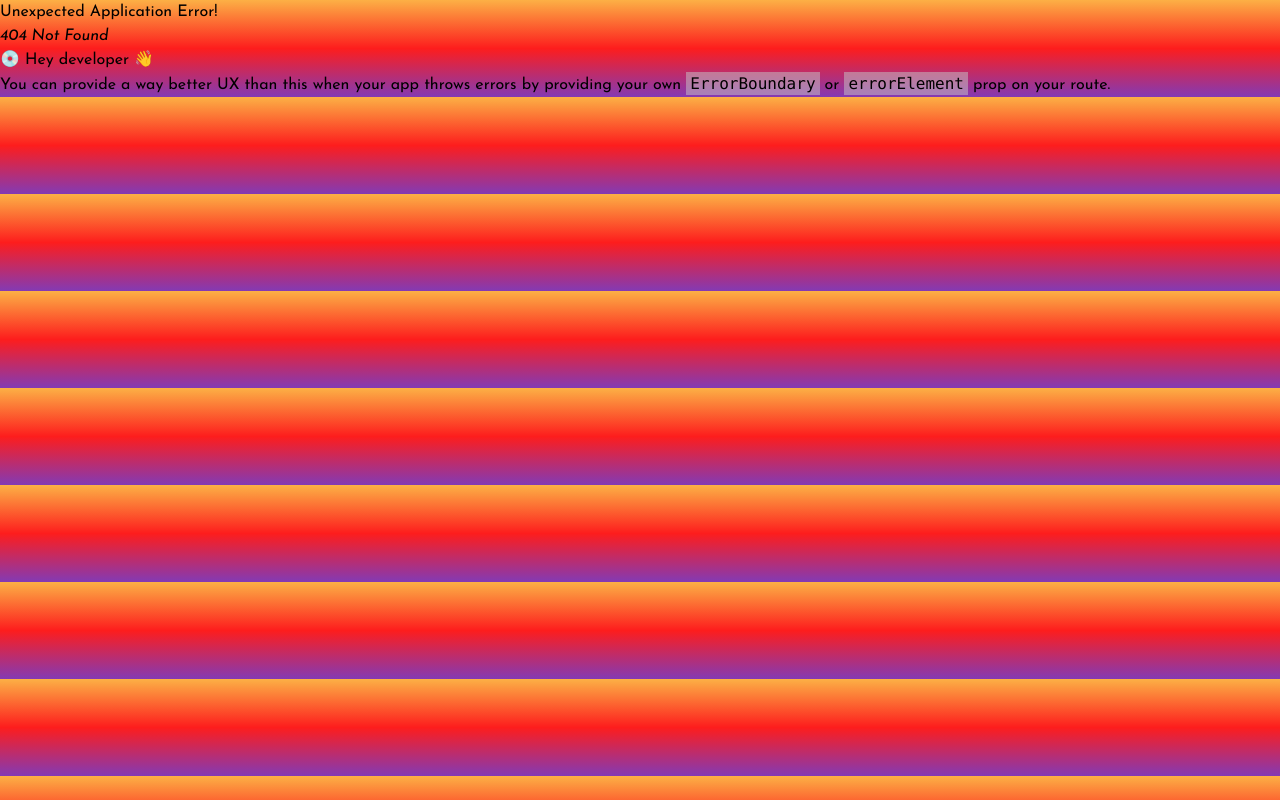
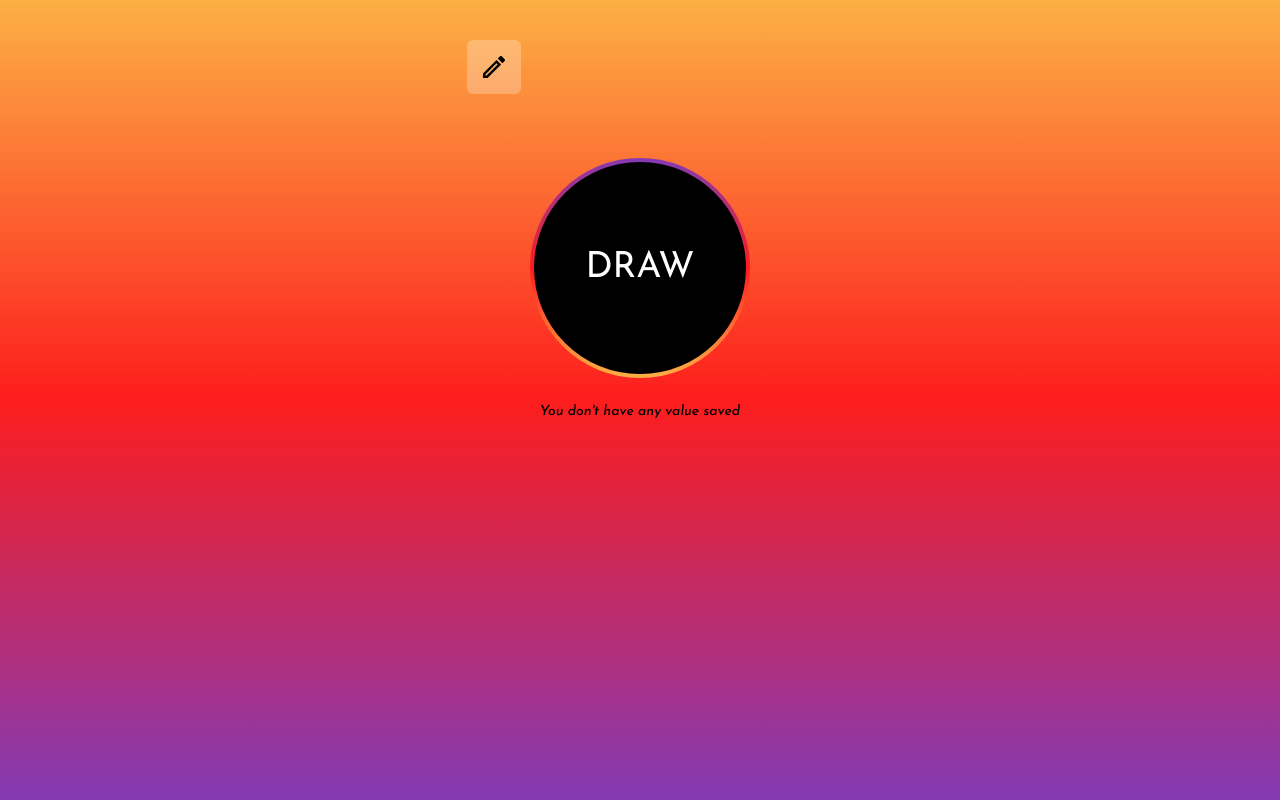
Before and after one commit to NataliaFrancisca/draw-a-name-helper, a React (Vite) app: page /view in a window 1280 px wide. Before the commit this address had no page. Built offline with nearby package versions, Linux system fonts and the light colour scheme.

Commit message:
fix: renamed all content that was writing using SORT > DRAW

```diff
--- a/index.html
+++ b/index.html
@@ -4,7 +4,7 @@
     <meta charset="UTF-8" />
     <link rel="icon" type="image/svg+xml" href="/favicon.ico" />
     <meta name="viewport" content="width=device-width, initial-scale=1.0" />
-    <title>SORT HELPER</title>
+    <title>DRAW A NAME</title>
   </head>
   <body>
     <div id="root"></div>
--- a/package.json
+++ b/package.json
@@ -1,5 +1,5 @@
 {
-  "name": "sort-helper",
+  "name": "draw-name-helper",
   "private": true,
   "version": "0.0.0",
   "type": "module",
--- a/src/App.tsx
+++ b/src/App.tsx
@@ -6,7 +6,7 @@ function App() {
 
   return (
     <main className="bg-custom-gradient h-screen p-10 gap-8 flex flex-col justify-end md:w-2/6">
-      <h1 className="font-title text-5xl md:text-6xl">SORT <br/>HELPER</h1>
+      <h1 className="font-title text-5xl md:text-6xl">DRAW A <br/> NAME.</h1>
       <button className="bg-white py-4 rounded-md w-full font-bold text-xl" onClick={() => onNavigate('/register')}>START</button>
     </main>
   )
--- a/src/components/ButtonSort/ButtonSort.tsx
+++ b/src/components/ButtonDraw/ButtonDraw.tsx
@@ -1,22 +1,22 @@
 type CallbackButtonFunction = () => void;
 
-interface IButtonSort{
-    sortValue: CallbackButtonFunction,
+interface IButtonDraw{
+    drawName: CallbackButtonFunction,
     values: Array<string>
 }
 
-const ButtonSort = (props: IButtonSort) => {
+const ButtonDraw = (props: IButtonDraw) => {
     return(
-        <div className="bg-button-gradient rounded-full w-[200px] h-[200px] flex justify-center p-1 mx-auto">
+        <div className="bg-button-gradient rounded-full w-[220px] h-[220px] flex justify-center p-1 mx-auto">
             <button
                 className="rounded-full bg-black text-4xl text-white w-full cursor-pointer disabled:cursor-not-allowed"
-                onClick={() => props.sortValue()}
+                onClick={() => props.drawName()}
                 disabled={props.values.length === 0}
             >
-                    SORT
+                    DRAW
             </button>
         </div>
     )
 }
 
-export default ButtonSort;
+export default ButtonDraw;
--- a/src/components/NameList/SortedList.tsx
+++ b/src/components/NameList/DrawnList.tsx
@@ -1,8 +1,8 @@
-const SortedList = (props: {names: Array<string>}) => {
+const DrawnList = (props: {names: Array<string>}) => {
 
     return(
        <section className="flex flex-col bg-button-transparent p-6 rounded-md">
-            <label className="font-bold text-xl mb-2">Sorted Values:</label>
+            <label className="font-bold text-xl mb-2">Drawn Names:</label>
 
             <ul className="list-decimal list-inside" role="list">
                 {props.names.map((value, key) => (
@@ -15,4 +15,4 @@ const SortedList = (props: {names: Array<string>}) => {
     )
 }
 
-export default SortedList;
+export default DrawnList;
--- /dev/null
+++ b/src/hooks/useDrawName.tsx
@@ -0,0 +1,43 @@
+import { useState } from "react";
+import { getLocalStorage } from "../service/localStorageService";
+import { getMathRandomValue } from "../utils/random-value";
+
+export const useDrawName = () => {
+    const storage = getLocalStorage() as Array<string>;
+
+    const [drawnName, setDrawnName] = useState<string | boolean>(false);
+    const [drawnNames, setDrawnNames] = useState<Array<string>>([]);
+
+    const [values, setValues] = useState<Array<string>>(storage);
+
+    const onDrawName = () => {
+        if(values.length == 0){
+            return false;
+        }
+
+        const randomNumber = getMathRandomValue(values);
+        const drawnName = values[randomNumber];
+
+        setDrawnName(drawnName);
+        setDrawnNames((prev) => [...prev, drawnName]);
+
+        removeDrawnName(drawnName);
+    }
+
+    const removeDrawnName = (drawn: string) => {
+        const updatedArray = values.filter((value) => value != drawn);
+        setValues(updatedArray);
+    }
+
+    const componentMessage = () => {
+        if(storage.length === 0){
+            return "You don't have any value saved"
+        }
+
+        if(values.length === 0){
+            return "ALL VALUES WERE DRAWN"
+        }
+    }
+
+    return { values, drawnName, drawnNames, onDrawName, componentMessage}
+};
--- a/src/hooks/useSortValue.tsx
+++ /dev/null
@@ -1,43 +0,0 @@
-import { useState } from "react";
-import { getLocalStorage } from "../service/localStorageService";
-import { getMathRandomValue } from "../utils/random-value";
-
-export const useSortValue = () => {
-    const storage = getLocalStorage() as Array<string>;
-
-    const [sortedValue, setSortedValue] = useState<string | boolean>(false);
-    const [sortedValues, setSortedValues] = useState<Array<string>>([]);
-
-    const [values, setValues] = useState<Array<string>>(storage);
-
-    const sortValue = () => {
-        if(values.length == 0){
-            return false;
-        }
-
-        const numberSorted = getMathRandomValue(values);
-        const valueSorted = values[numberSorted];
-
-        setSortedValue(valueSorted);
-        setSortedValues((prev) => [...prev, valueSorted]);
-
-        removeSortedValue(valueSorted);
-    }
-
-    const removeSortedValue = (sorted: string) => {
-        const updatedArray = values.filter((value) => value != sorted);
-        setValues(updatedArray);
-    }
-
-    const componentMessage = () => {
-        if(storage.length === 0){
-            return "You don't have any value saved"
-        }
-
-        if(values.length === 0){
-            return "ALL VALUES WERE SORTED"
-        }
-    }
-
-    return { values, sortedValue, sortedValues, sortValue, componentMessage}
-};
--- a/src/pages/register/Register.tsx
+++ b/src/pages/register/Register.tsx
@@ -12,7 +12,7 @@ export const Register = () => {
 
             <section className="gap-8 flex flex-col">
                 <form className="flex flex-col gap-2" onSubmit={(e) => onSubmit(e)}>
-                    <legend className="font-bold text-xl">TYPE A VALUE:</legend>
+                    <legend className="font-bold text-xl">TYPE A NAME:</legend>
                     <input
                         type="text"
                         className="w-full py-3 px-4 rounded-md"
@@ -26,7 +26,7 @@ export const Register = () => {
                 {userValues.length > 0 && <RegisteredList names={userValues} remove={remove} /> }
             </section>
 
-            <button className="bg-white py-4 leading-none rounded-md w-6/12 font-bold text-xl self-end" onClick={() => onNavigate('/sort')}>NEXT</button>
+            <button className="bg-white py-4 leading-none rounded-md w-6/12 font-bold text-xl self-end" onClick={() => onNavigate('/view')}>NEXT</button>
         </main>
     )
 }
--- a/src/pages/sort/Sort.tsx
+++ b/src/pages/view/view.tsx
@@ -1,14 +1,14 @@
 import { useNavigate } from "react-router-dom";
 import editImage from "../../assets/edit.svg";
-import { useSortValue } from "../../hooks/useSortValue";
-import ButtonSort from "../../components/ButtonSort/ButtonSort";
-import SortedList from "../../components/NameList/SortedList";
+import ButtonDraw from "../../components/ButtonDraw/ButtonDraw";
+import DrawnList from "../../components/NameList/DrawnList";
+import { useDrawName } from "../../hooks/useDrawName";
 
-const Sort = () => {
+const View = () => {
 
     const navigate = useNavigate();
 
-    const { componentMessage, sortValue, values, sortedValue, sortedValues } = useSortValue();
+    const { values, drawnName, drawnNames, onDrawName, componentMessage } = useDrawName();
 
     return(
         <main className="bg-custom-gradient min-h-screen p-10 gap-8 flex flex-col md:w-2/6 md:m-auto">
@@ -18,17 +18,17 @@ const Sort = () => {
             </button>
 
             <section className="gap-6 flex flex-col">
-                {sortedValue && <h2 className="text-center text-5xl font-bold">{sortedValue}</h2>}
+                {drawnName && <h2 className="text-center text-5xl font-bold">{drawnName}</h2>}
 
-                <ButtonSort sortValue={sortValue} values={values}/>
+                <ButtonDraw drawName={onDrawName} values={values}/>
 
                 <p className="font-medium italic text-center text-sm">{componentMessage()}</p>
             </section>
 
-            {sortedValues.length > 0 && <SortedList names={sortedValues}/>}
+            {drawnNames.length > 0 && <DrawnList names={drawnNames}/>}
 
         </main>
     )
 }
 
-export default Sort;
+export default View;
--- a/src/routes/root.tsx
+++ b/src/routes/root.tsx
@@ -1,7 +1,7 @@
 import { createBrowserRouter } from "react-router-dom";
 import App from "../App";
 import { Register } from "../pages/register/Register";
-import Sort from "../pages/sort/Sort";
+import View from "../pages/view/view";
 
 export const router = createBrowserRouter([
     {
@@ -15,7 +15,7 @@ export const router = createBrowserRouter([
     },
 
     {
-      path: '/sort',
-      element: <Sort />
+      path: '/view',
+      element: <View />
     }
 ]);
```
Also changed, not shown: 1 other file (tests, documents, lock files or other folders).
